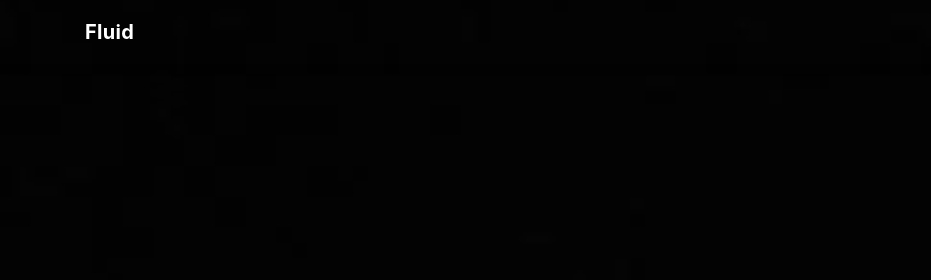
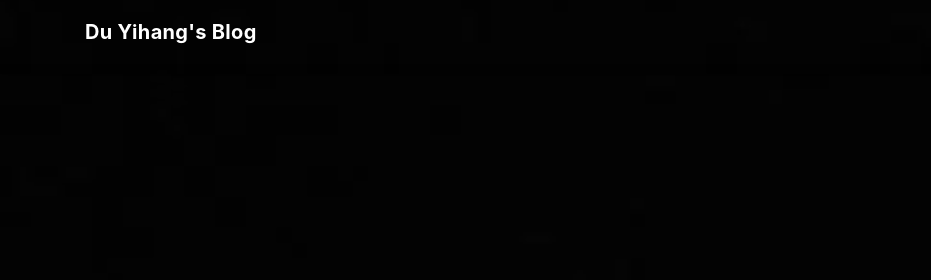
Before and after one commit to Allinnow/allinnow.github.io, a plain HTML site: page index.html in a window 1280 px wide. Shown: the top 280 px of the page, 0-931 px from the left. Drawn offline with nearby package versions, Linux system fonts and the light colour scheme; some packages are replaced by stand-ins of ours; a script that the page names is missing; a small style sheet from the web is missing.

Commit message:
first commit

```diff
--- a/index.html
+++ b/index.html
@@ -86,7 +86,7 @@
   <nav id="navbar" class="navbar fixed-top  navbar-expand-lg navbar-dark scrolling-navbar">
   <div class="container">
     <a class="navbar-brand" href="/">
-      <strong>Fluid</strong>
+      <strong>Du Yihang&#39;s Blog</strong>
     </a>
 
     <button id="navbar-toggler-btn" class="navbar-toggler" type="button" data-toggle="collapse"
```
Also changed, not shown: 2023/04/29/hello-world/index.html (+1 -1 lines), 404.html (+1 -1 lines), about/index.html (+1 -1 lines), archives/2023/04/index.html (+1 -1 lines), archives/2023/index.html (+1 -1 lines), archives/index.html (+1 -1 lines), categories/index.html (+1 -1 lines), tags/index.html (+1 -1 lines).
